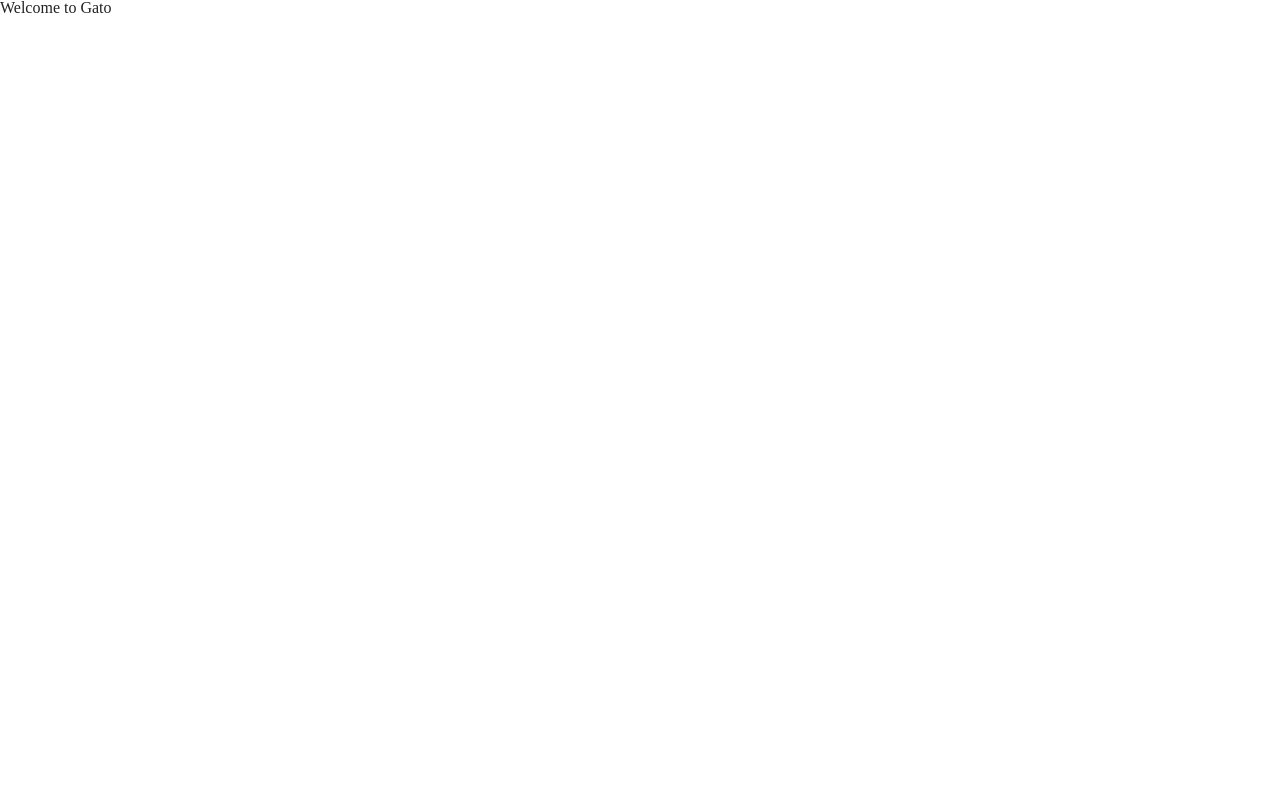
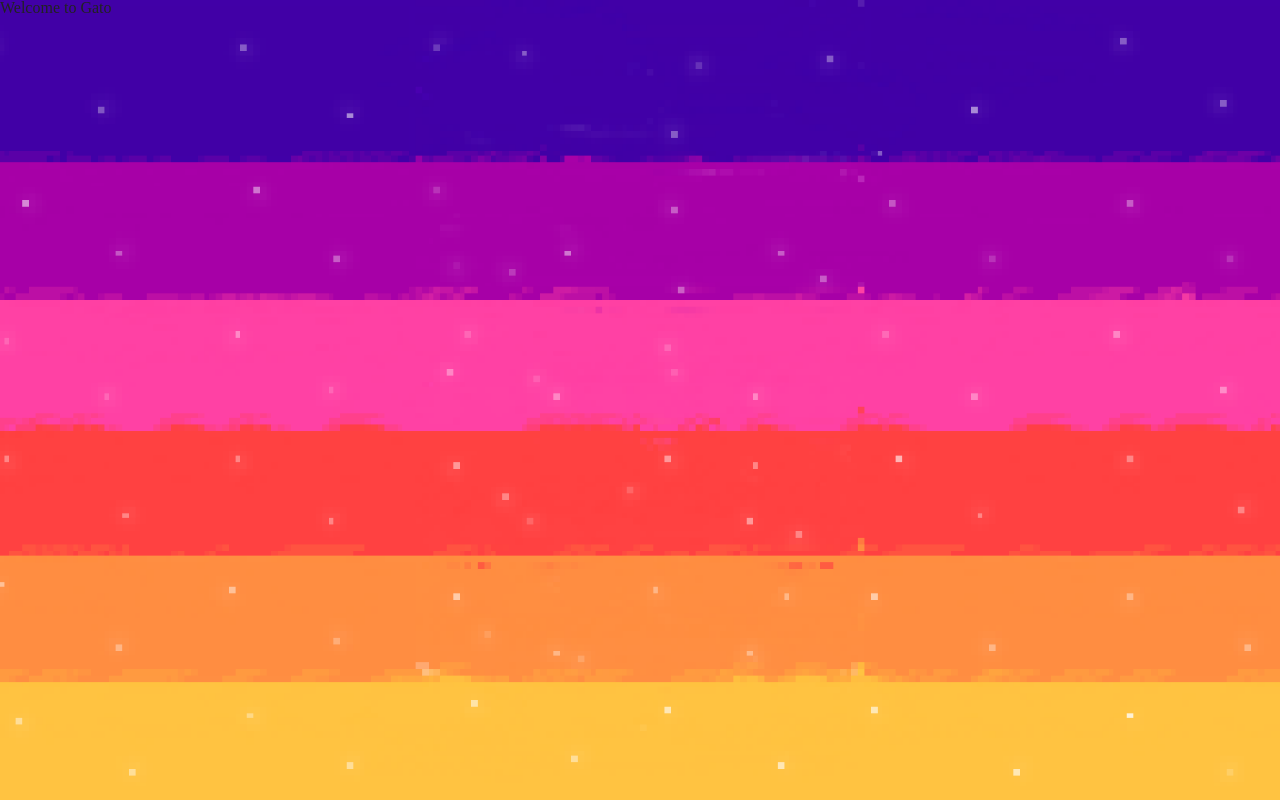
Before and after one commit to MiVladie/gato, a React (Create React App) app in the folder espoir/: page / in a window 1280 px wide. Built offline with nearby package versions, Linux system fonts and the light colour scheme.

Commit message:
added Layout

```diff
--- a/espoir/src/hoc/Layout/Layout.module.scss
+++ b/espoir/src/hoc/Layout/Layout.module.scss
@@ -1,3 +1,24 @@
 .Layout {
-	max-width: 2048px;
+	height: 100vh;
+	width: 100vw;
+
+	.Background {
+		background-image: url('../../assets/images/background.png');
+		background-repeat: no-repeat;
+		background-size: cover;
+		background-position: center;
+		width: 100vw;
+		height: 100vh;
+
+		position: fixed;
+		z-index: -100;
+	}
+
+	.Content {
+		height: 100%;
+
+		max-width: 2048px;
+
+		margin: 0 auto;
+	}
 }
--- a/espoir/src/hoc/Layout/Layout.tsx
+++ b/espoir/src/hoc/Layout/Layout.tsx
@@ -5,7 +5,13 @@
 import './reset.css';
 
 const Layout: React.FC = ({ children }) => {
-	return <div className={classes.Layout}>{children}</div>;
+	return (
+		<div className={classes.Layout}>
+			<div className={classes.Background} />
+
+			<div className={classes.Content}>{children}</div>
+		</div>
+	);
 };
 
 export default Layout;
```
